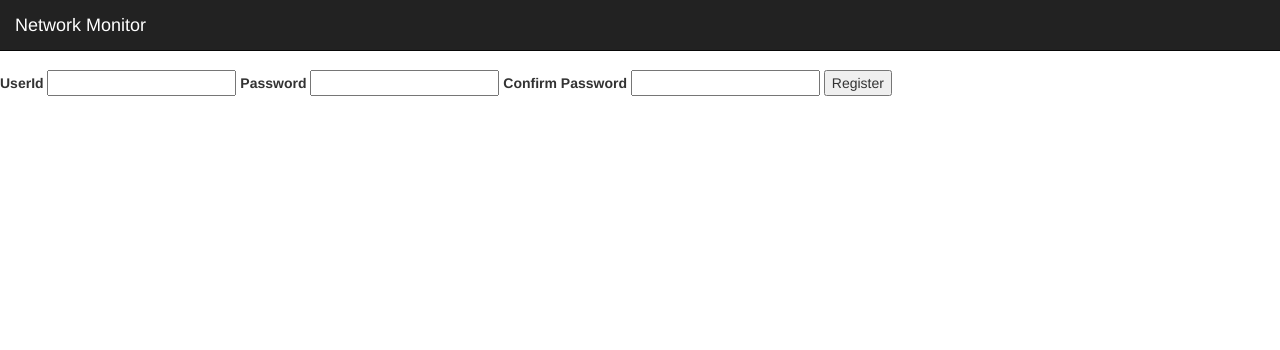
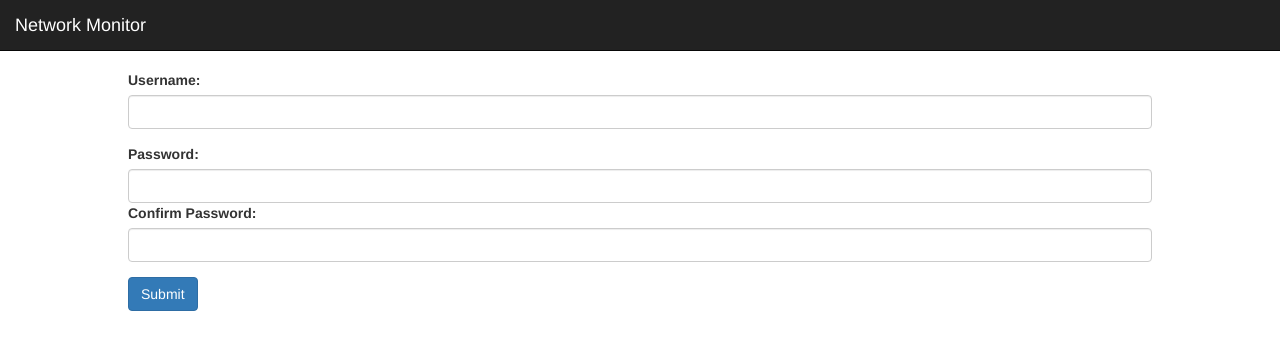
Before and after one commit to liatrio/network-monitor, a Flask app: page /register in a window 1280 px wide. Shown: the top 350 px of the page. Run offline with Flask 2, Linux system fonts and the light colour scheme; some libraries are stand-ins or nearby versions.

Commit message:
added styling on both the login and register pages

```diff
--- a/NetworkMonitor/templates/register.html
+++ b/NetworkMonitor/templates/register.html
@@ -2,18 +2,23 @@
 
 {% block content %}
 
+<div style="padding-left: 10%; padding-right: 10%;">
 {% if error %}
-<p style="color: red">{{ error }}</p>
+<div class="alert alert-danger" role="alert">{{ error }}</div>
 {% endif %}
-
-<form action="/register" method="post">
-    <label>UserId</label>
-    <input name="userId"></input>
-    <label>Password</label>
-    <input type="password" name="password1"></input>
-    <label>Confirm Password</label>
-    <input type="password" name="password2"></input>
-    <button type="submit">Register</button>
-</form>
-
+	<form action="/register" method="post">
+  	  <div class="form-group">
+		<label for="userId">Username:</label>
+		<input type="userID" class="form-control" name="userID"></input>
+	  </div>
+	  <div class="form-group">
+		<label for="password">Password:</label>
+		<input type="password" class="form-control" id="password"></input>
+	  <div class="form-group">
+		<label for="password">Confirm Password:</label>
+		<input type="password" class="form-control" id="password"></input>
+	  </div>
+	  <button type="submit" class="btn btn-primary">Submit</button>
+	</form>
+</div>
 {% endblock %}
```
Also changed, not shown: NetworkMonitor/templates/login.html (+14 -10 lines).
